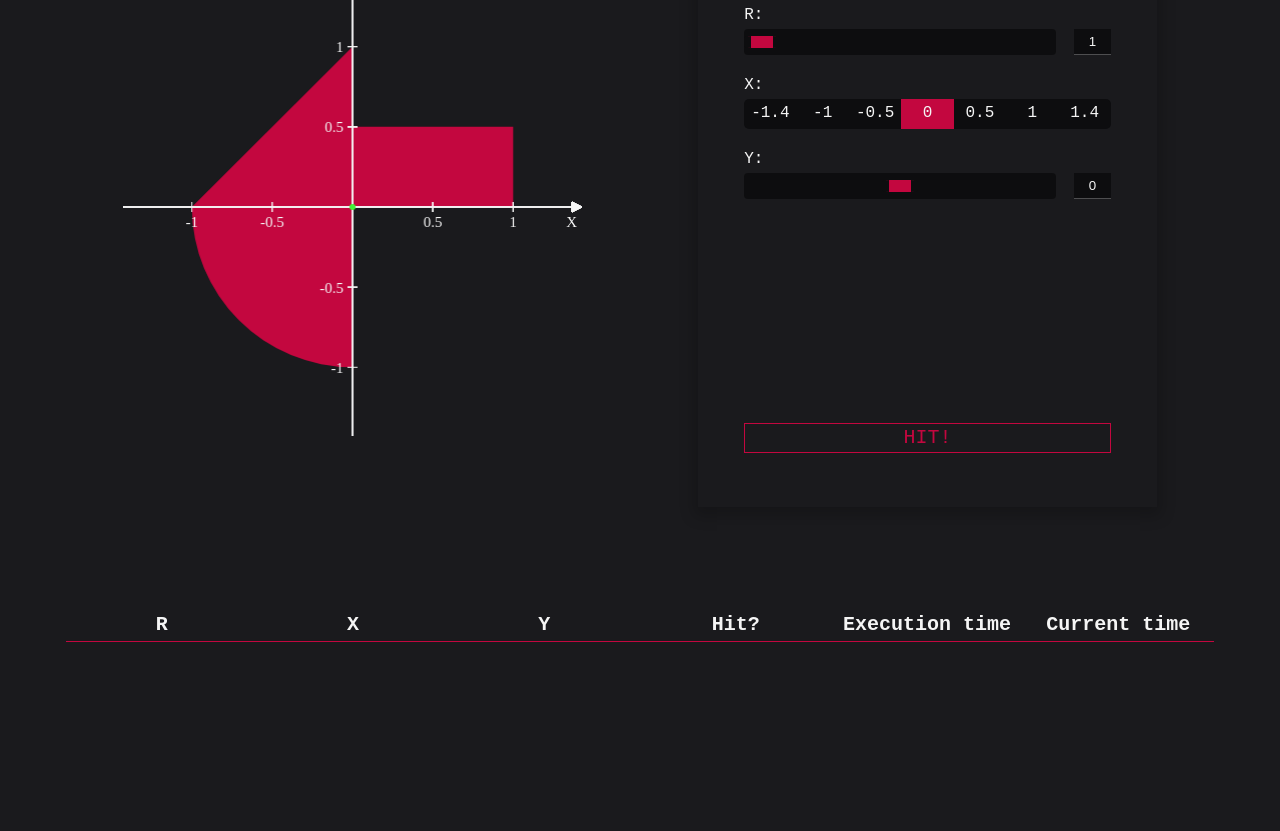
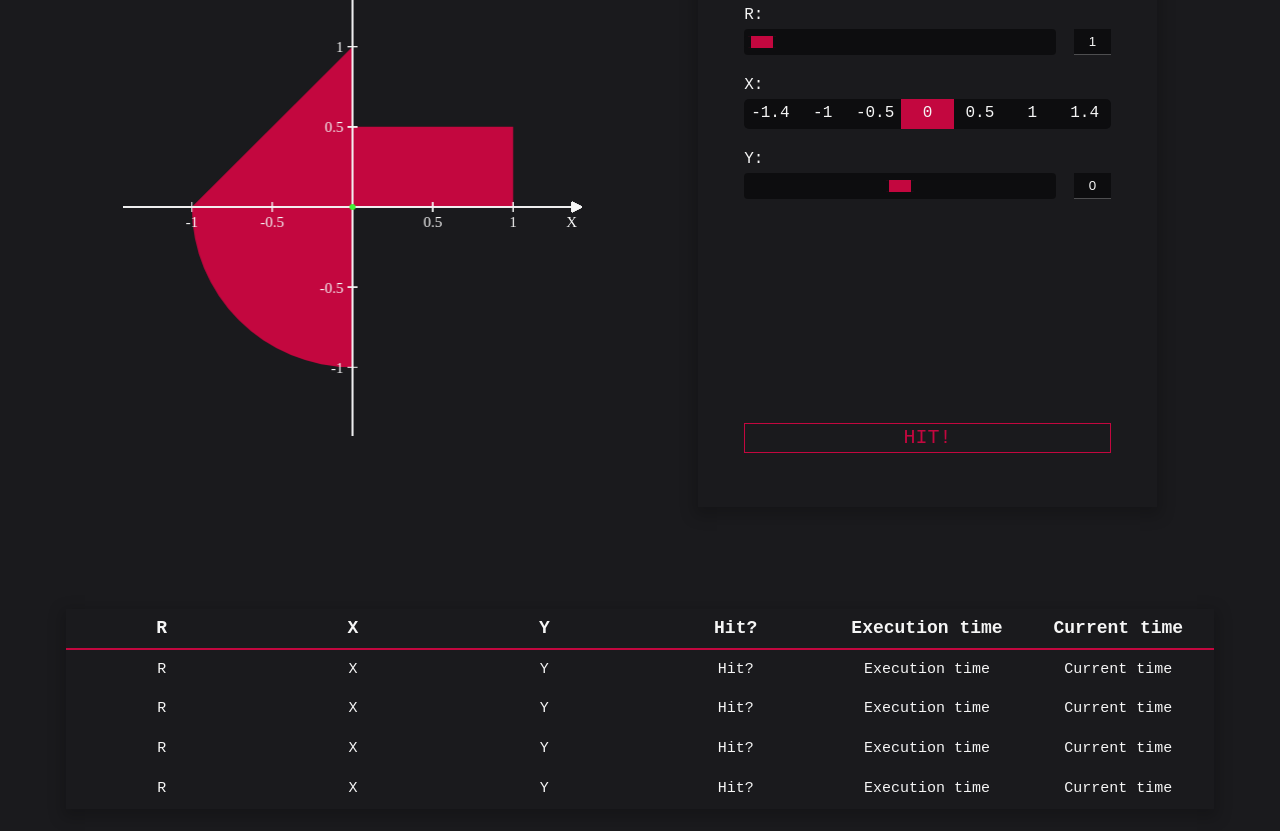
Before and after one commit to Not-N0w/web-lab1, a plain HTML site: page index.html in a window 1280 px wide. Shown: the part 227-1058 px from the top of the page. Before the commit the page ends 951 px from the top, so only its background shows below. Drawn offline with Linux system fonts and the light colour scheme.

Commit message:
frontend: table

```diff
--- a/hits.js
+++ b/hits.js
@@ -1,6 +1,7 @@
 var hitForm = document.getElementById("hit-form");
 var hitsTable = document.getElementById("hits-table");
 var hits = [];
+const POST_URL = "web-lab1.test/test.fcgi"
 
 
 function updateHitsTable() {
@@ -20,6 +21,7 @@ function processResponse(response) {
         dropDialog("error", response.message);
         return;
     }
+    hits = []
     for (let i = 0; i < response.points.length; i++) {
         const point = response.points[i];
         hits.push(
--- a/index.html
+++ b/index.html
@@ -101,12 +101,47 @@
         <tr>
             <td colspan="2">
                 <table class = "history-table" id="hits-table">
+                    <tr class = "head">
                         <th>R</th>
                         <th>X</th>
                         <th>Y</th>
                         <th>Hit?</th>
                         <th>Execution time</th>
                         <th>Current time</th>
+                    </tr>
+                    <tr>
+                        <th>R</th>
+                        <th>X</th>
+                        <th>Y</th>
+                        <th>Hit?</th>
+                        <th>Execution time</th>
+                        <th>Current time</th>
+                    </tr>
+                                        <tr>
+                        <th>R</th>
+                        <th>X</th>
+                        <th>Y</th>
+                        <th>Hit?</th>
+                        <th>Execution time</th>
+                        <th>Current time</th>
+                    </tr>
+                                        <tr>
+                        <th>R</th>
+                        <th>X</th>
+                        <th>Y</th>
+                        <th>Hit?</th>
+                        <th>Execution time</th>
+                        <th>Current time</th>
+                    </tr>
+                                        <tr>
+                        <th>R</th>
+                        <th>X</th>
+                        <th>Y</th>
+                        <th>Hit?</th>
+                        <th>Execution time</th>
+                        <th>Current time</th>
+                    </tr>
+
                 </table>
             </td>
         </tr>
@@ -120,6 +155,7 @@
             <button id="got-it" onClick="hideDialog()">Got it!</button>
         </div>
     </div>
+    <div class ="blocker"></div>
 
   <script src="script.js"></script>
   <script src="graphics.js"></script>
--- a/script.js
+++ b/script.js
@@ -1,7 +1,6 @@
 const rUpperBound = 10;
 const rLowerBound = 1;
 const imagePartRatio = 0.7;
-const POST_URL = "web-lab1.test/test.fcgi"
 
 var rRangeInput = document.getElementById("r-range-input");
 var yRangeInput = document.getElementById("y-range-input");
--- a/style.css
+++ b/style.css
@@ -312,8 +312,12 @@ header .header-content .title>span {
 
 .history-table {
     width: 100%;
-     table-layout: fixed;
-  border-collapse: collapse;
+    table-layout: fixed;
+    border-collapse: collapse;
+    overflow: hidden;
+    -webkit-box-shadow: 0px 5px 14px 4px rgba(0, 0, 0, 0.2);
+    -moz-box-shadow: 0px 5px 14px 4px rgba(0, 0, 0, 0.2);
+    box-shadow: 0px 5px 14px 4px rgba(0, 0, 0, 0.2);
 }
 
 
@@ -326,17 +330,47 @@ header .header-content .title>span {
 
 .history-table tr {
     width: 33.33%;
-    border-bottom: 1px solid var(--color-bright-red);
+        height: 40px;
+}
+
+.history-table th {
+    color: var(--color-light);
+    font-weight: 300;
+    font-size: 15px;
 
 }
+
+
+.history-table tr {
+    background-color: var(--color-dark);
+        transition: 0.1s ease-in-out;
+}
+.history-table tr:hover {
+    background-color: color-mix(in hsl, var(--color-dark), #ffffff 10%);
+    cursor: pointer;
+}
+.history-table .head {
+    border-bottom: 2px solid var(--color-bright-red);
+}
+.history-table .head:hover {
+    border-bottom: 2px solid var(--color-bright-red) !important;
+    background-color: transparent;
+    cursor: default;
+}
+.history-table .head th{
+    color: var(--color-light);
+    font-weight: 800;
+    font-size: 18px;
+}
+
 
 #dialog-window.hidden {
     opacity: 0;
     visibility: hidden;
 }
 #dialog-window {
-    display: block;
-    position: absolute;
+    display:block;
+    position: fixed;
     width: 30%;
     padding: 30px 0;
     background-color: #0d0d0fda;
@@ -349,8 +383,24 @@ header .header-content .title>span {
     -moz-box-shadow: 0px 5px 14px 4px rgba(0, 0, 0, 0.2);
     box-shadow: 0px 5px 14px 4px rgba(0, 0, 0, 0.2);
     transition: opacity 0.2s ease, visibility 0.2s ease;
+    z-index: 101;
 
 }
+#dialog-window + .blocker{
+    position: fixed;
+    top: 0;
+    left: 0;
+    width: 100vw;
+    height: 100vh;
+    background: rgb(0, 0, 0, 0.5);
+    display: block;
+    z-index: 100;
+}
+
+#dialog-window.hidden + .blocker{
+    display: none;
+}
+
 #dialog-window .content {
     width: 90%;
     display: flex;
```
Also changed, not shown: 3 other files. Lines whose indentation alone changed are shown as unchanged.
